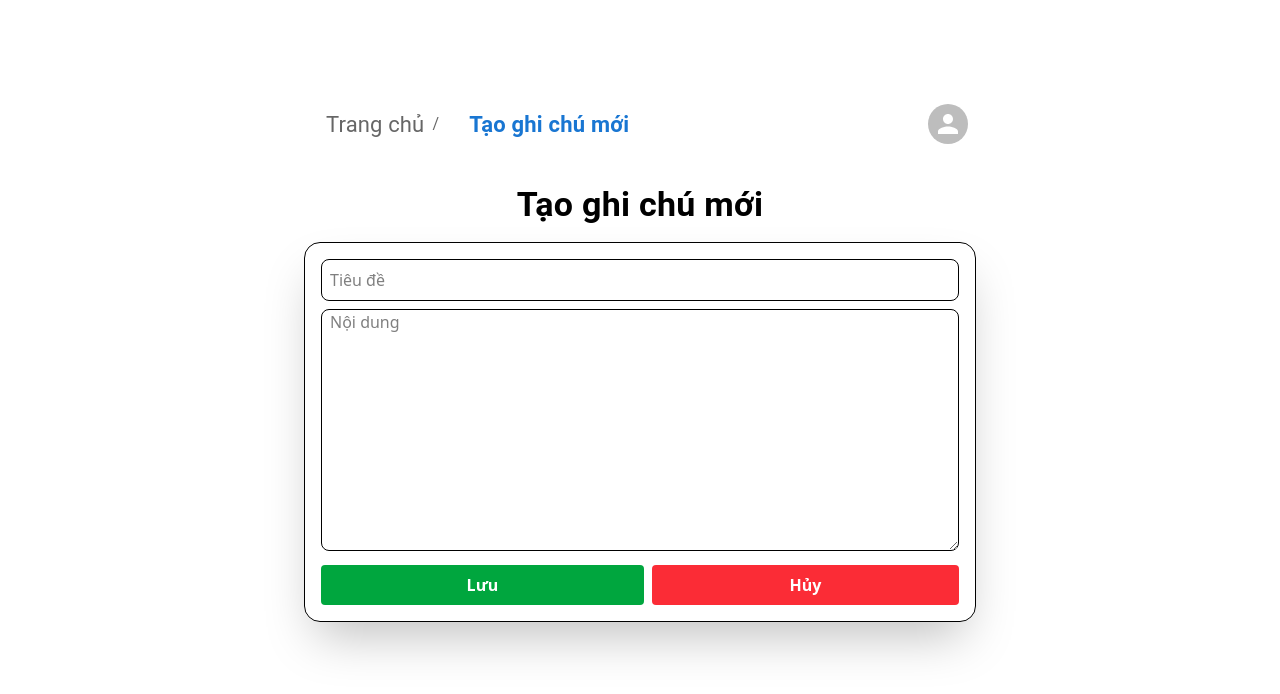
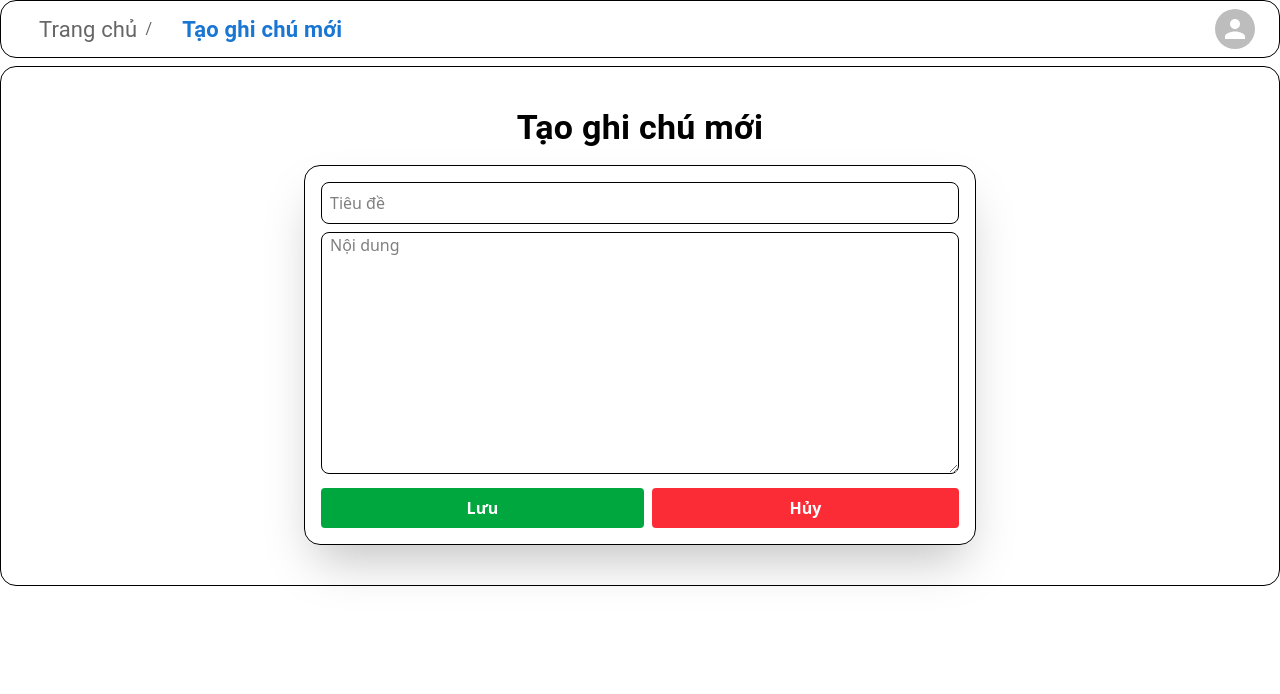
Before and after one commit to ngthcuong/Note-app, a React (Vite) app: page /create-note in a window 1280 px wide. Shown: the top 694 px of the page. Built offline with nearby package versions, Linux system fonts and the light colour scheme; some icons are missing.

Commit message:
refactor: clean up Header component imports and adjust layout styles in related components

```diff
--- a/src/components/Header.tsx
+++ b/src/components/Header.tsx
@@ -6,7 +6,7 @@ import Typography from '@mui/material/Typography';
 import HomeIcon from '@mui/icons-material/Home';
 import CreateIcon from '@mui/icons-material/Create';
 import EditIcon from '@mui/icons-material/Edit';
-import { Avatar, Box, IconButton, Menu, MenuItem, Modal } from '@mui/material';
+import { Avatar, IconButton, Menu, MenuItem } from '@mui/material';
 import { Logout, PersonPinCircleOutlined } from '@mui/icons-material';
 
 // Định nghĩa mapping cho các routes
@@ -112,7 +112,7 @@ export default function Header() {
   );
 
   return (
-    <div className='mb-8 flex w-full items-center justify-between'>
+    <div className='mx-auto mb-2 flex max-w-7xl items-center justify-between rounded-2xl border px-4'>
       <div>
         <Breadcrumbs aria-label='breadcrumb'>
           {breadcrumbs.map((breadcrumb, index) => {
--- a/src/components/NoteForm.tsx
+++ b/src/components/NoteForm.tsx
@@ -101,8 +101,8 @@ const NoteForm: React.FC<NoteFormProps> = ({ mode, noteId, onDelete }) => {
   };
 
   return (
-    <div className='mx-auto mt-8 flex w-full max-w-sm flex-col items-center px-4 sm:max-w-md sm:px-6 md:mt-16 md:max-w-lg md:px-8 lg:mt-24 lg:max-w-2xl lg:px-0'>
-      <Header />
+    <div className='mx-auto flex w-full max-w-sm flex-col items-center rounded-2xl border px-4 py-10 sm:max-w-md sm:px-6 md:max-w-lg md:px-8 lg:max-w-7xl lg:px-0'>
+      {/* <Header /> */}
 
       <Typography
         variant='h4'
--- a/src/layouts/AppLayout.tsx
+++ b/src/layouts/AppLayout.tsx
@@ -1,10 +1,11 @@
 import React from 'react';
 import { Outlet } from 'react-router';
+import Header from '../components/Header';
 
 const AppLayout: React.FC = () => {
   return (
     <div>
-      {/* <Header /> */}
+      <Header />
       <Outlet />
     </div>
   );
--- a/src/pages/HomePage.tsx
+++ b/src/pages/HomePage.tsx
@@ -54,7 +54,7 @@ const HomePage: React.FC = () => {
   }, [keyword, notes]);
 
   return (
-    <div className='m-auto mt-4 max-w-7xl rounded-2xl border p-2 sm:p-4 lg:p-6'>
+    <div className='m-auto flex h-[calc(100vh-60px)] max-w-7xl flex-col rounded-2xl border p-2 sm:p-4 lg:p-6'>
       {/* Tiêu đề */}
       <div className='text-center text-xl font-extrabold sm:text-3xl'>
         Danh sách các ghi chú
@@ -112,14 +112,11 @@ const HomePage: React.FC = () => {
 
       {/* Danh sách ghi chú */}
       <div
-        className={classNames(
-          'mt-3 h-[calc(100vh-12rem)] gap-4 overflow-y-auto',
-          {
-            'flex flex-col': layout === 'column',
-            'grid auto-rows-max grid-cols-1 sm:grid-cols-2 lg:grid-cols-3 xl:grid-cols-4':
-              layout === 'grid',
-          }
-        )}
+        className={classNames('mt-3 flex-1 gap-4 overflow-y-auto', {
+          'flex flex-col': layout === 'column',
+          'grid auto-rows-max grid-cols-1 sm:grid-cols-2 lg:grid-cols-3 xl:grid-cols-4':
+            layout === 'grid',
+        })}
       >
         {filteredNotes.length === 0 && !keyword && (
           <div className='col-span-full flex h-full min-h-[300px] items-center justify-center text-center'>
```
